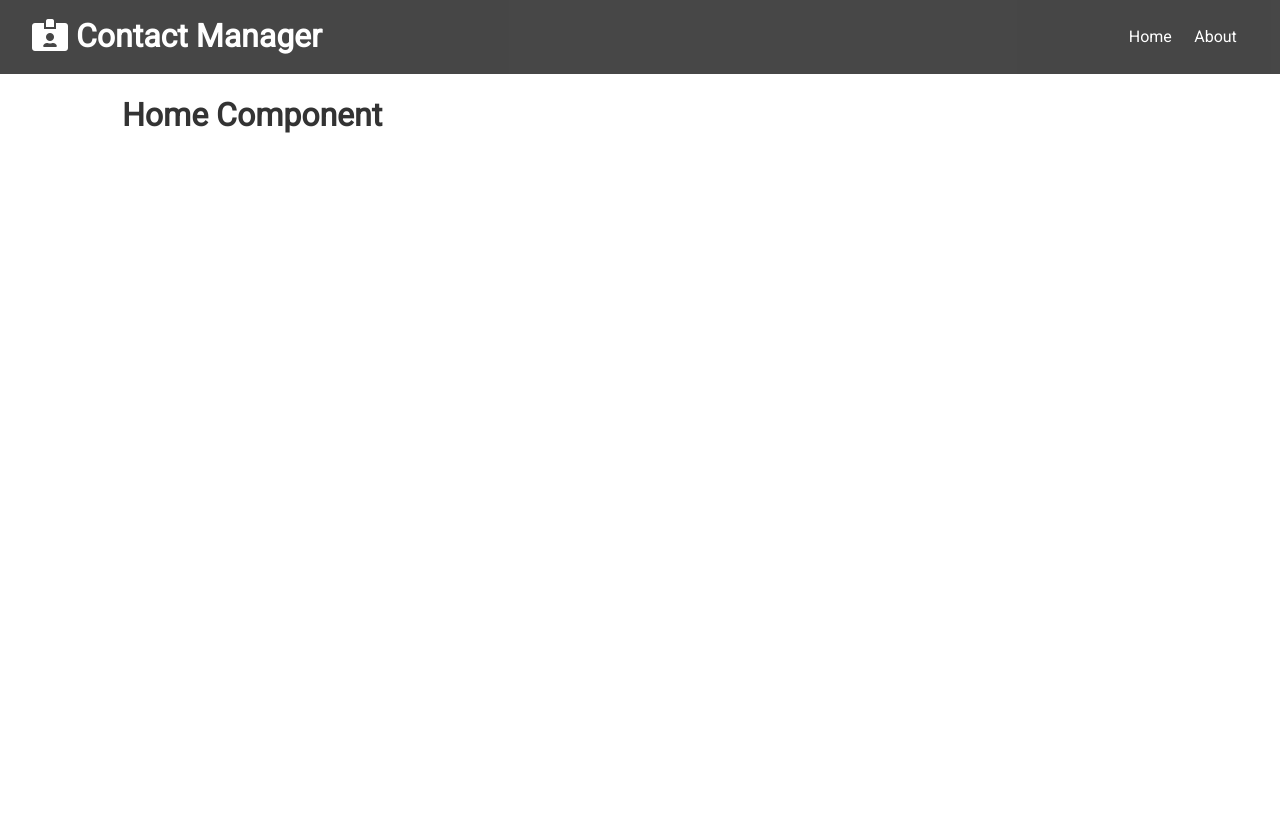
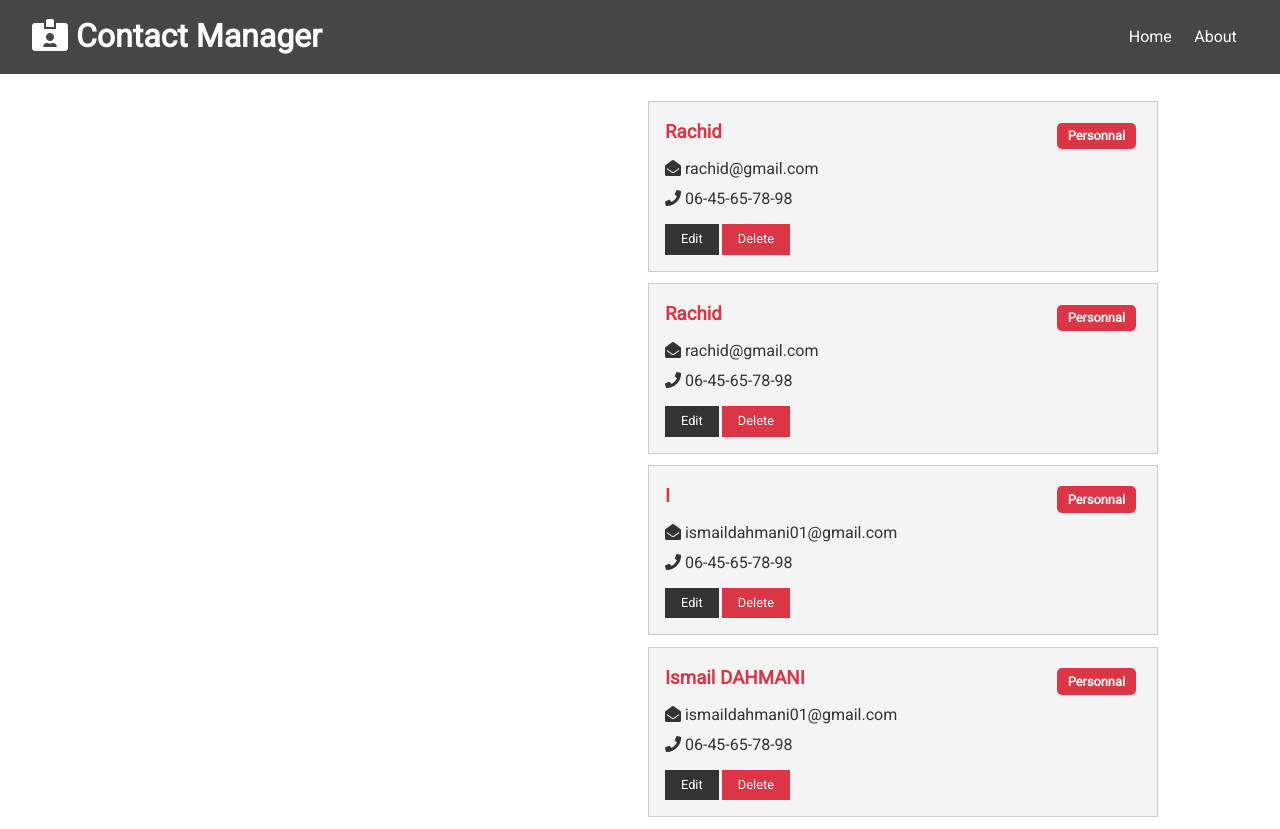
Before and after one commit to MohamedMardhi/contactmanager, a React (Create React App) app in the folder front/: page / in a window 1280 px wide. Before the commit the page ends 800 px from the top, so only its background shows below. Built offline with nearby package versions, Linux system fonts and the light colour scheme.

Commit message:
showing some hardcoded data into contactItem

```diff
--- /dev/null
+++ b/front/src/components/contacts/ContactItem.js
@@ -0,0 +1,28 @@
+import React from 'react'
+import PropTypes from 'prop-types';
+
+export const ContactItem = ({contact}) => {
+    const { id, name, email, phone, type} = contact;
+    return (
+        <div className="card bg-light">
+            <h3 className="text-primary text-left">
+                {name}{ ' '} <span style={{float: 'right'}} className={'badge ' + (type === 'professional' ? 'badge-success' : 'badge-primary')}> {type.charAt(0).toUpperCase() + type.slice(1)}</span>
+            </h3>
+            <ul className="list">
+                {email && (<li>
+                    <i className="fas fa-envelope-open"></i> {email}
+                </li>)}
+                {phone && (<li>
+                    <i className="fas fa-phone"></i> {phone}
+                </li>)}
+            </ul>
+            <button className="btn btn-dark btn-sm">Edit</button>
+            <button className="btn btn-danger btn-sm">Delete</button>
+        </div>
+    )
+}
+ContactItem.ptopTypes = {
+    contact: PropTypes.object.isRequired,
+}
+
+export default ContactItem;
--- /dev/null
+++ b/front/src/components/contacts/Contacts.js
@@ -0,0 +1,18 @@
+import React, {useContext, Fragment} from 'react';
+import ContactItem from './ContactItem';
+import ContactContext from '../../context/contact/contactContext'
+
+const Contacts = () => {
+    // with that we can access(from our comp) to our contexr
+    const contactContext = useContext(ContactContext);
+    const {contacts} = contactContext;
+    return (
+        <Fragment>
+            {contacts.map(contact =>
+
+            <ContactItem key={contact.id} contact={contact} />
+            )}
+        </Fragment>
+    )
+}
+export default Contacts;
--- a/front/src/components/layout/Navbar.js
+++ b/front/src/components/layout/Navbar.js
@@ -1,6 +1,6 @@
-import React from 'react'
-import PropTypes from 'prop-types'
-import {Link} from 'react-router-dom'
+import React from 'react';
+import PropTypes from 'prop-types';
+import {Link} from 'react-router-dom';
  const Navbar = ({title, icon}) => {
     return (
         <div className="navbar bg-dark ">
--- a/front/src/components/pages/Home.js
+++ b/front/src/components/pages/Home.js
@@ -1,9 +1,15 @@
-import React from 'react'
+import React from 'react';
+import Contacts from '../contacts/Contacts'
 
  const Home = () => {
     return (
-        <div>
-            <h1>Home Component</h1>
+        <div className="grid-2">
+           <div>
+
+           </div>
+           <div>
+               <Contacts />
+           </div>
         </div>
     )
 }
--- a/front/src/context/contact/ContactState.js
+++ b/front/src/context/contact/ContactState.js
@@ -1,6 +1,6 @@
 import React, {useReducer} from 'react';
 import uuid from 'uuid';
-import contactContext from './contactContext';
+import ContactContext from './contactContext';
 import contactReducer from './contactReducer';
 import {
     ADD_CONTACT,
@@ -51,13 +51,13 @@
     const [state, disoatch] = useReducer(contactReducer, initialState);
 
     return (
-        <contactContext.Provider
+        <ContactContext.Provider
         value= {{
             contacts: state.contacts
         }}
         >
             {props.children}
-        </contactContext.Provider>
+        </ContactContext.Provider>
     )
 }
 
--- a/front/src/context/contact/contactContext.js
+++ b/front/src/context/contact/contactContext.js
@@ -1,5 +1,5 @@
 import {createContext} from 'react';
 
-const contactContext = createContext();
+const ContactContext = createContext();
 
-export default contactContext;
+export default ContactContext;
```
